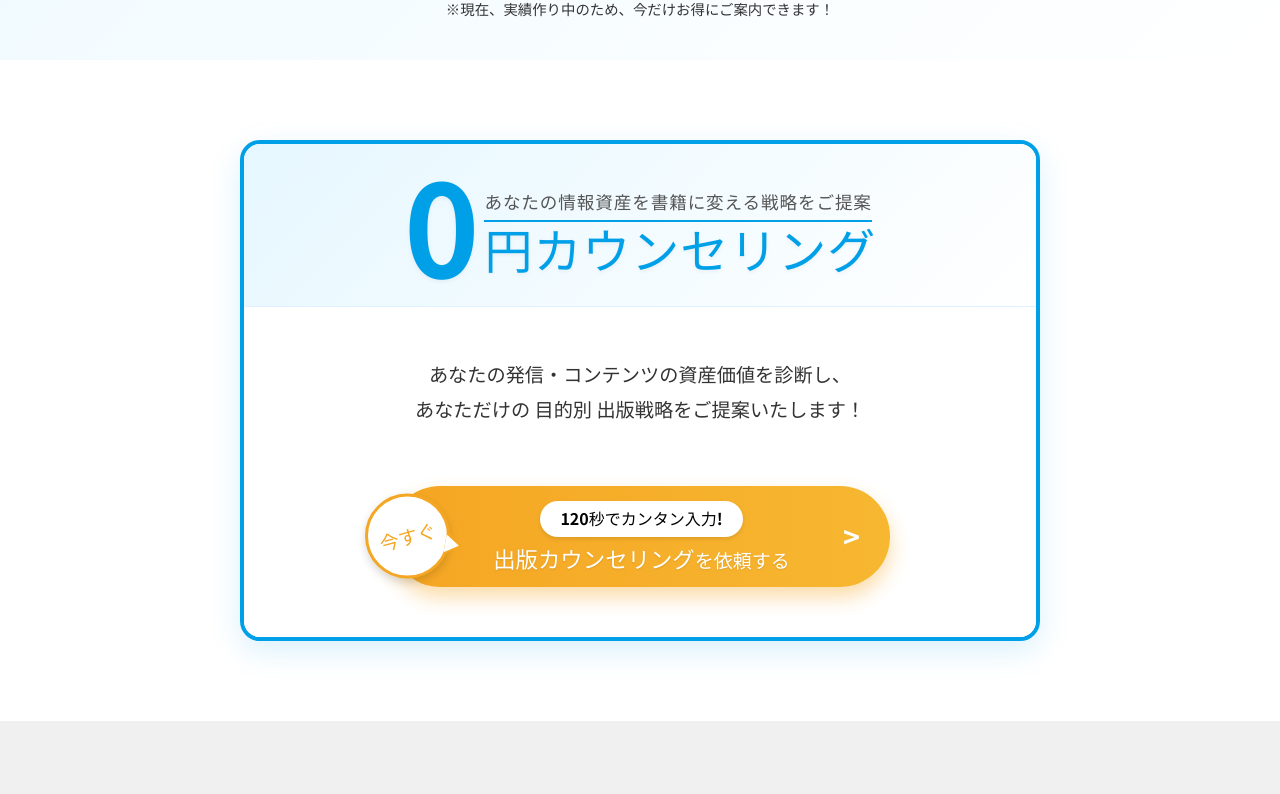
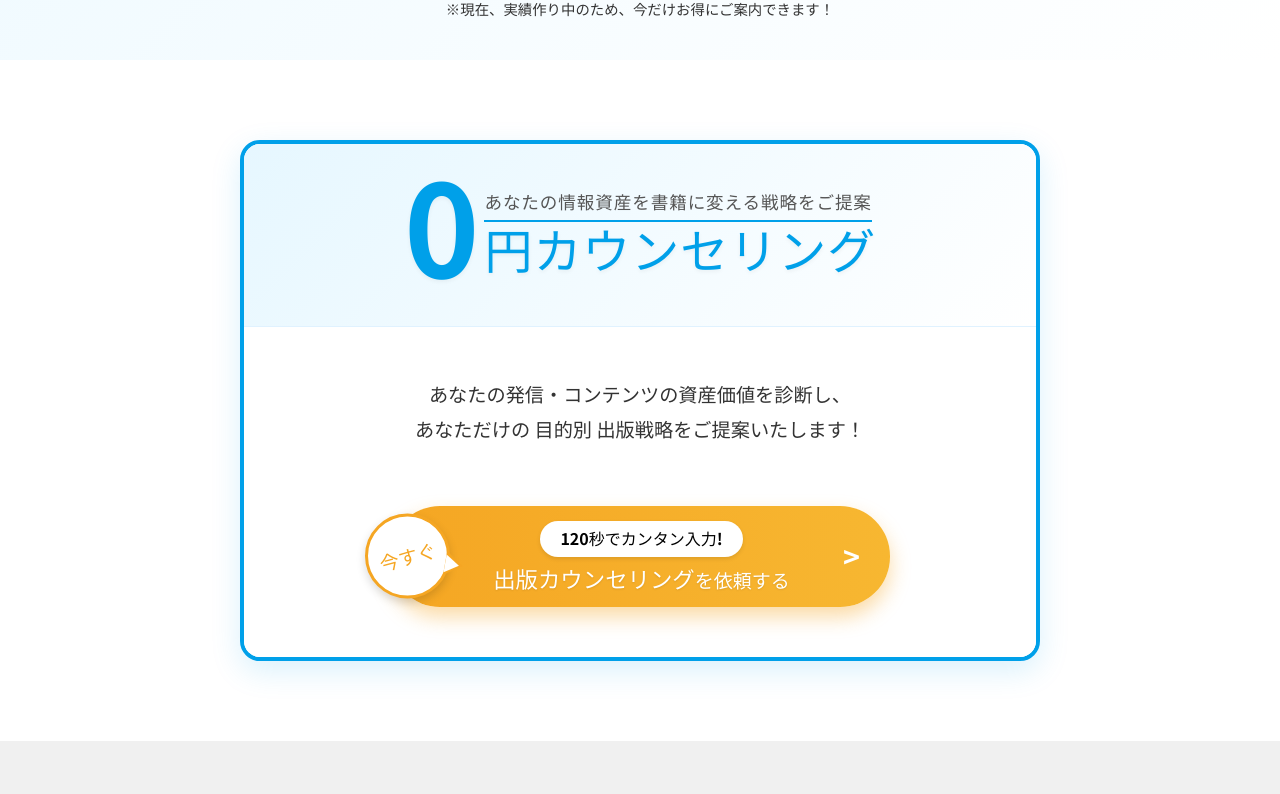
Before and after one commit to rikutoaimanga-max/Kindle-Publishing-Homepage, a React (Vite) app: page / in a window 1280 px wide. Shown: the part 1091-1885 px from the top of the page. Built offline with nearby package versions, Linux system fonts and the light colour scheme.

Commit message:
Fix: Increase CTA bottom padding to 50px while keeping top at 30px

```diff
--- a/src/components/CTA.jsx
+++ b/src/components/CTA.jsx
@@ -16,7 +16,7 @@ const CTA = ({ headerBackground = 'linear-gradient(135deg, #e6f7ff 0%, #ffffff 1
                 background: headerBackground, // Use the prop (default is handled in args)
                 padding: '30px 10px', // Reduced top padding
                 // ...
-                padding: '30px 15px 30px', // Reduced top/bottom padding
+                padding: '30px 15px 50px', // Increased bottom padding as requested
                 textAlign: 'center',
                 position: 'relative',
                 borderBottom: '1px solid #e0f2ff',
```
